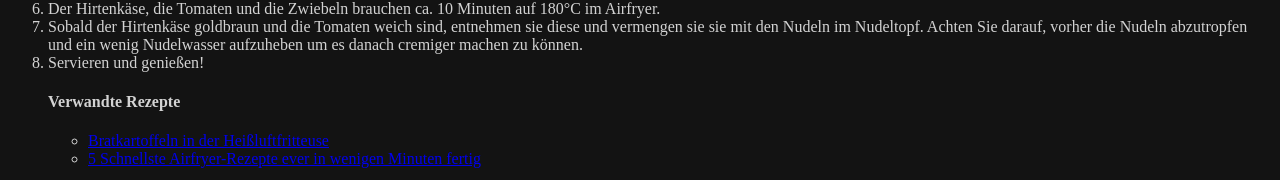
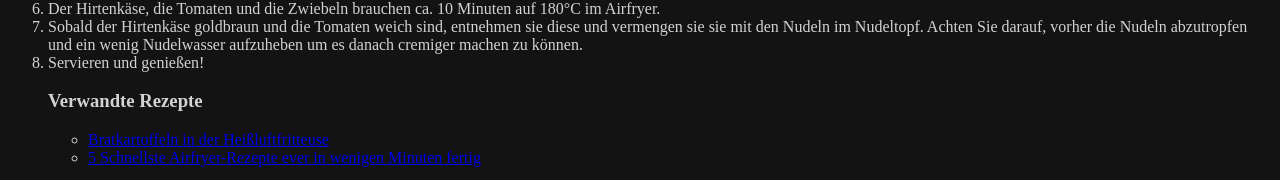
Before and after one commit to HOE260479/WMC-3AKIF-Hoeber-Oliver, a plain HTML site: page 2026-09-23 - HTML Kochrezept/index.html in a window 1280 px wide. Shown: the part 942-1122 px from the top of the page. Drawn offline with Linux system fonts and the light colour scheme.

Commit message:
Changed foldername

```diff
--- a/23.09.2026 - HTML Kochrezept/index.html
+++ b/2026-09-23 - HTML Kochrezept/index.html
@@ -37,7 +37,7 @@
     <li>Sobald der Hirtenkäse goldbraun und die Tomaten weich sind, entnehmen sie diese und vermengen sie sie mit den Nudeln im Nudeltopf. Achten Sie darauf, vorher die Nudeln abzutropfen und ein wenig Nudelwasser aufzuheben um es danach cremiger machen zu können.
     <li>Servieren und genießen!</li>
     </li>
-<h4>Verwandte Rezepte</h4>
+<h3>Verwandte Rezepte</h3>
 <ul>
     <li><a href="https://www.familienkost.de/rezept_bratkartoffeln-in-der-heissluftfritteuse.html">Bratkartoffeln in der Heißluftfritteuse</a></li>
     <li><a href="https://www.oe24.at/cooking/rezepte/regional/die-5-schnellsten-airfryer-rezepte-ever-in-wenigen-minuten-fertig/649960886">5 Schnellste Airfryer-Rezepte ever in wenigen Minuten fertig</a></li>
```
Also changed, not shown: 2026-09-30/index.html (added), 2 other files.
